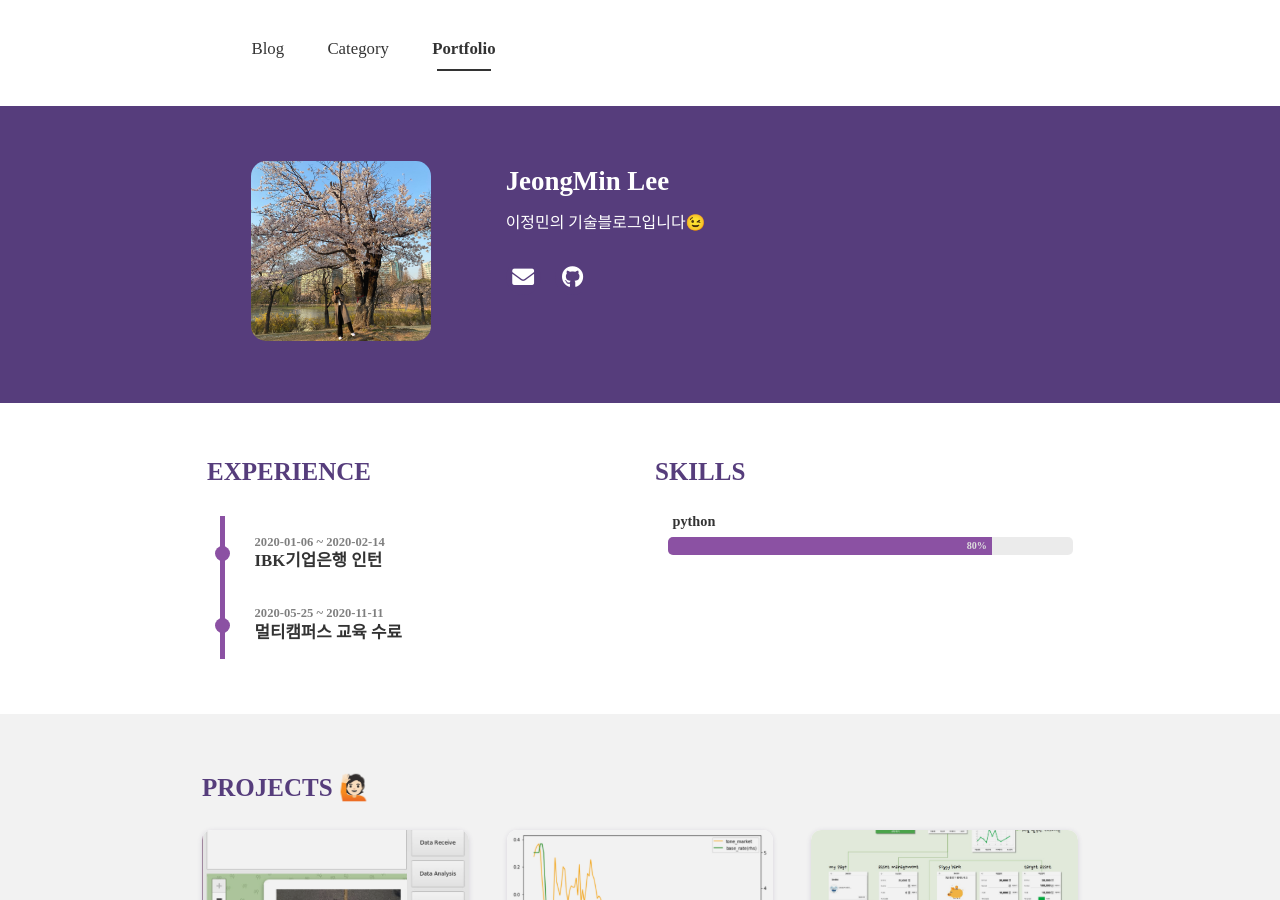
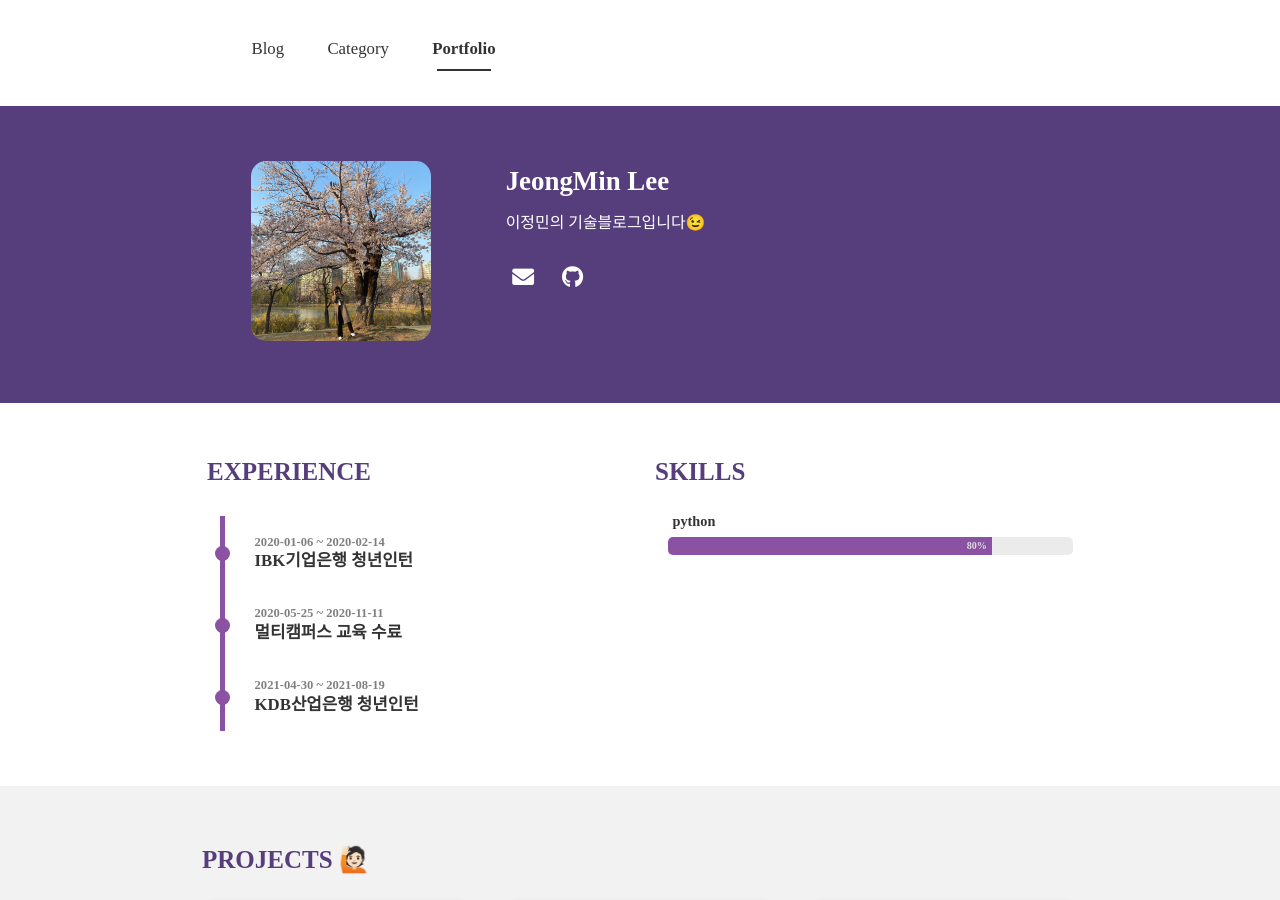
Before and after one commit to Lee-JeongMin/Lee-JeongMin.github.io, a Jekyll site: the page built from portfolio.html, in a window 1280 px wide and 900 px high. Built offline with Jekyll 4.4.1, drawn with Linux system fonts in a browser that asks for light colours; nearby versions of some CDN libraries; some web fonts are replaced.

Commit message:
Change Profile

```diff
--- a/_config.yml
+++ b/_config.yml
@@ -15,10 +15,13 @@ theme_settings :
     experience :
       - start : 2020-01-06
         end : 2020-02-14
-        experience : IBK기업은행 인턴
+        experience : IBK기업은행 청년인턴
       - start : 2020-05-25
         end : 2020-11-11
         experience : 멀티캠퍼스 교육 수료
+      - start : 2021-04-30
+        end : 2021-08-19
+        experience : KDB산업은행 청년인턴
     skills :
       - skill : python
         value : 80  # Percent value
```
